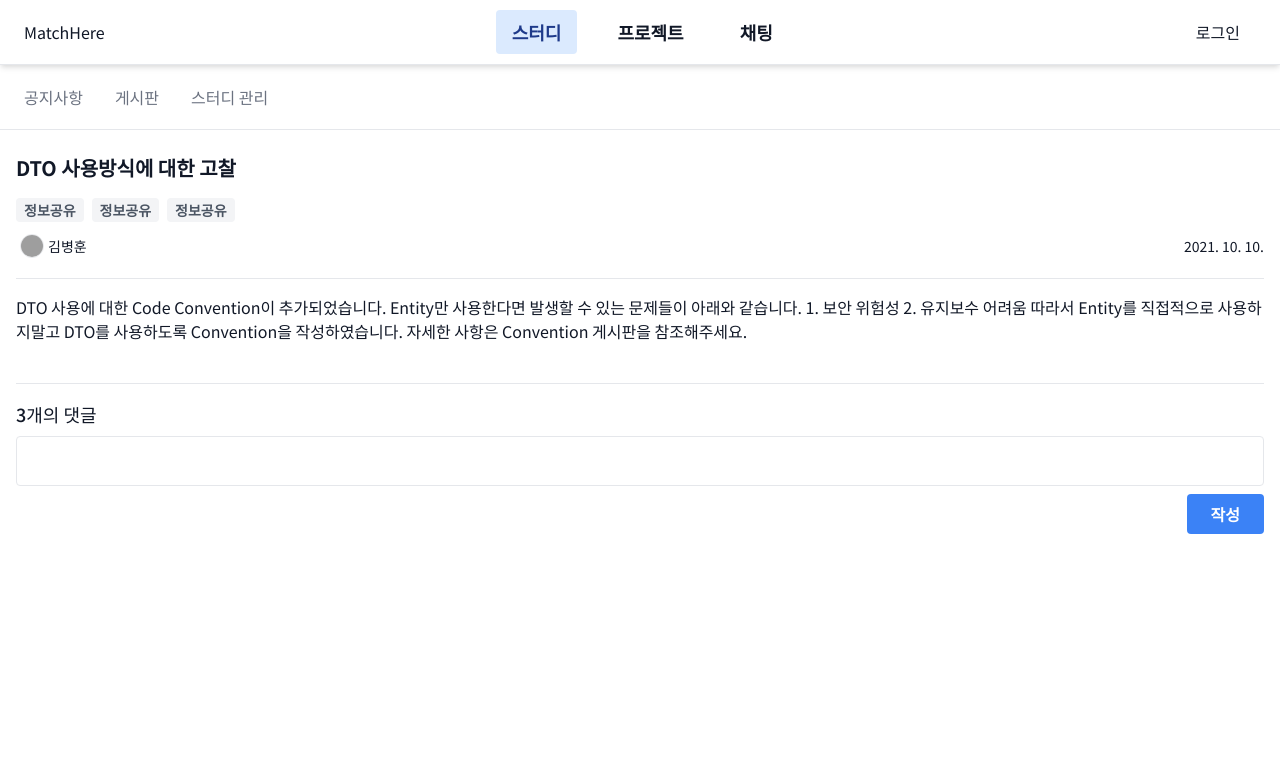
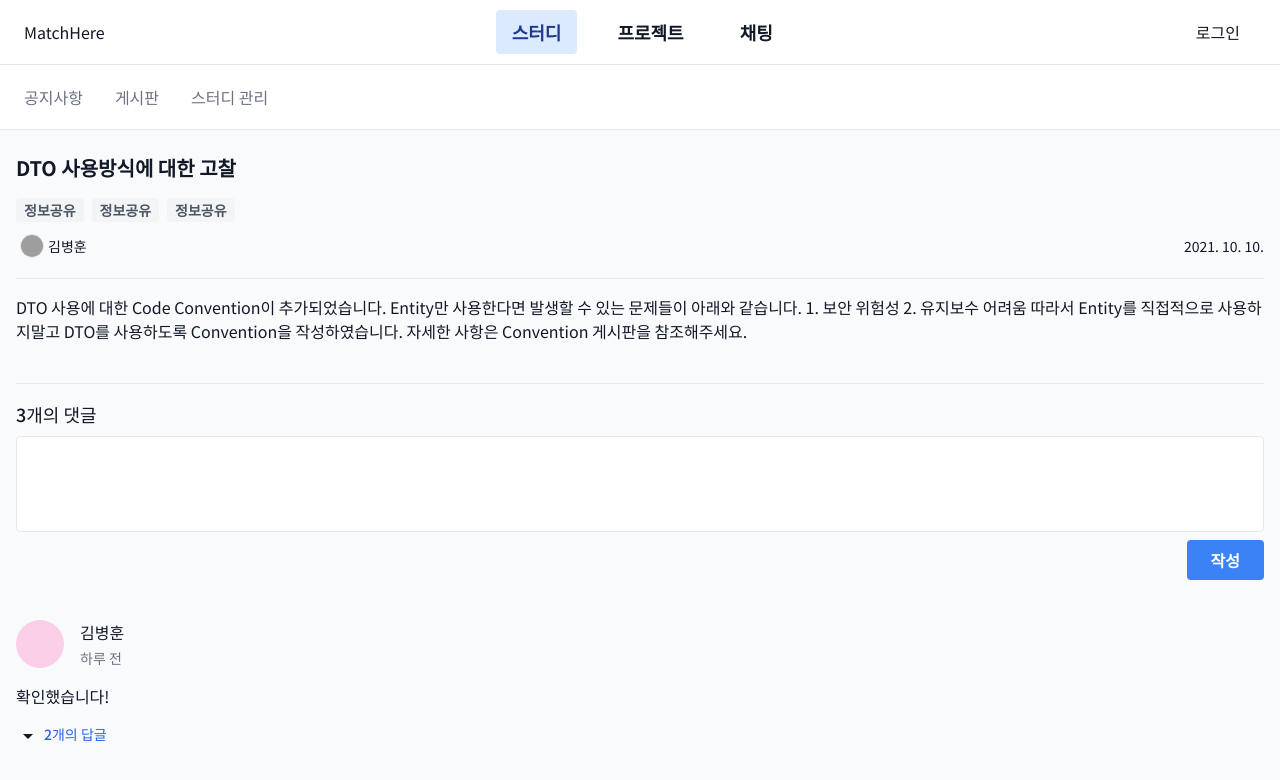
Before and after one commit to cys4585/matchhere-personal, a Vue app in the folder frontend/: page /study/1/board/1/articles/1 in a window 1280 px wide. Shown: the top 780 px of the page. Built offline with nearby package versions, Linux system fonts and the light colour scheme; grey boxes are pictures that could not be loaded.

Commit message:
feat: StudyBoardArticleDetail 레이아웃 구현

```diff
--- a/frontend/src/components/common/BoardArticleLink.vue
+++ b/frontend/src/components/common/BoardArticleLink.vue
@@ -38,11 +38,7 @@ export default {
 
 <style lang="scss" scoped>
 .article-link {
-  @apply flex p-4 rounded;
-
-  &:hover {
-    @apply bg-blue-50;
-  }
+  @apply flex p-4 rounded-md bg-white shadow-sm;
 
   .article-info {
     @apply flex-1 grid gap-2;
--- /dev/null
+++ b/frontend/src/components/common/comment/Comment.vue
@@ -0,0 +1,54 @@
+<template>
+  <div class="comment" :class="{ nested: nestedComment }">
+    <div class="info-wrapper">
+      <div class="img"></div>
+      <div class="info-text-wrapper">
+        <p class="name">김병훈</p>
+        <p class="date">하루 전</p>
+      </div>
+    </div>
+    <p class="content">확인했습니다!</p>
+  </div>
+</template>
+
+<script>
+export default {
+  name: "Comment",
+  props: {
+    nestedComment: {
+      type: Boolean,
+      default: false,
+    },
+  },
+}
+</script>
+
+<style lang="scss" scoped>
+.comment {
+  @apply py-4 grid gap-4;
+
+  &.nested {
+    @apply pb-6 border-b border-gray-200;
+  }
+
+  .info-wrapper {
+    @apply flex gap-4;
+
+    .img {
+      @apply w-12 h-12 bg-pink-200 rounded-full;
+    }
+
+    .info-text-wrapper {
+      @apply grid gap-1;
+
+      .name {
+        @apply font-medium;
+      }
+
+      .date {
+        @apply text-sm text-gray-500;
+      }
+    }
+  }
+}
+</style>
--- /dev/null
+++ b/frontend/src/components/common/comment/CommentForm.vue
@@ -0,0 +1,36 @@
+<template>
+  <form @submit.prevent="handleSubmit" class="grid gap-2 mb-6">
+    <textarea
+      class="border rounded w-full h-24 p-4 resize-none"
+      name="comment"
+      v-model="content"
+    ></textarea>
+    <button class="comment-submit-btn">작성</button>
+  </form>
+</template>
+
+<script>
+import { ref } from "vue"
+export default {
+  name: "CommentForm",
+  setup() {
+    const content = ref("")
+
+    const handleSubmit = () => {
+      alert(content.value)
+      content.value = ""
+    }
+
+    return {
+      content,
+      handleSubmit,
+    }
+  },
+}
+</script>
+
+<style lang="scss" scoped>
+.comment-submit-btn {
+  @apply flex py-2 px-6 bg-blue-500 text-white font-bold justify-self-end rounded;
+}
+</style>
--- /dev/null
+++ b/frontend/src/components/common/comment/CommentListItem.vue
@@ -0,0 +1,57 @@
+<template>
+  <Comment key="1" />
+  <button class="re-comment-toggle-btn" @click="handleClickOpenBtn">
+    <span class="material-icons">
+      {{ reCommentContainerOpen ? "arrow_drop_up" : "arrow_drop_down" }}
+    </span>
+    <span class="label">2개의 답글</span>
+  </button>
+  <div class="re-comment-container" v-if="reCommentContainerOpen">
+    <div class="re-comment-list" v-if="true">
+      <Comment :nestedComment="true" key="2" />
+      <Comment :nestedComment="true" key="3" />
+    </div>
+    <CommentForm />
+  </div>
+</template>
+
+<script>
+import Comment from "@/components/common/comment/Comment.vue"
+import CommentForm from "@/components/common/comment/CommentForm.vue"
+import { ref } from "vue"
+
+export default {
+  name: "CommentListItem",
+  components: { Comment, CommentForm },
+  setup() {
+    const reCommentContainerOpen = ref(false)
+
+    const handleClickOpenBtn = () => {
+      reCommentContainerOpen.value = !reCommentContainerOpen.value
+    }
+
+    return {
+      reCommentContainerOpen,
+      handleClickOpenBtn,
+    }
+  },
+}
+</script>
+
+<style lang="scss" scoped>
+.re-comment-toggle-btn {
+  @apply flex gap-1 mb-4;
+
+  .label {
+    @apply text-sm text-blue-600 font-medium;
+  }
+}
+
+.re-comment-container {
+  @apply grid gap-2 p-4 border border-gray-200 bg-gray-50 rounded;
+
+  .re-comment-list {
+    @apply grid gap-2;
+  }
+}
+</style>
--- a/frontend/src/layouts/StudyBoard.vue
+++ b/frontend/src/layouts/StudyBoard.vue
@@ -1,4 +1,5 @@
 <template>
+  <div class="min-h-full h-full bg-gray-50">
     <nav>
       <router-link
         :to="{ name: 'StudyBoardArticleList', params: { boardId: 1 } }"
@@ -13,6 +14,7 @@
       <router-link :to="{ name: 'StudyManage' }"> 스터디 관리 </router-link>
     </nav>
     <router-view></router-view>
+  </div>
 </template>
 
 <script>
@@ -28,7 +30,7 @@ export default {
 
 <style lang="scss" scoped>
 nav {
-  @apply py-3 px-2 border-b;
+  @apply py-3 px-2 border-b bg-white;
 
   a {
     @apply py-2 px-4 text-gray-500 inline-block rounded-md;
--- a/frontend/src/views/study/StudyBoardArticleDetail.vue
+++ b/frontend/src/views/study/StudyBoardArticleDetail.vue
@@ -31,13 +31,10 @@
     </article>
     <section>
       <h4 class="font-medium mb-2">3개의 댓글</h4>
-      <form @submit.prevent="" class="grid gap-2 mb-6">
-        <textarea
-          class="border rounded w-full resize-none"
-          name="comment"
-        ></textarea>
-        <button class="comment-submit-btn">작성</button>
-      </form>
+      <CommentForm />
+      <div class="comment-list">
+        <CommentListItem />
+      </div>
     </section>
   </div>
 </template>
@@ -45,12 +42,16 @@
 <script>
 import Tag from "@/components/common/Tag.vue"
 import Member from "@/components/common/Member.vue"
+import CommentListItem from "@/components/common/comment/CommentListItem.vue"
+import CommentForm from "@/components/common/comment/CommentForm.vue"
 
 export default {
   name: "StudyBoardArticleDetail",
   components: {
     Tag,
     Member,
+    CommentListItem,
+    CommentForm,
   },
 }
 </script>
```
Lines whose indentation alone changed are shown as unchanged.
